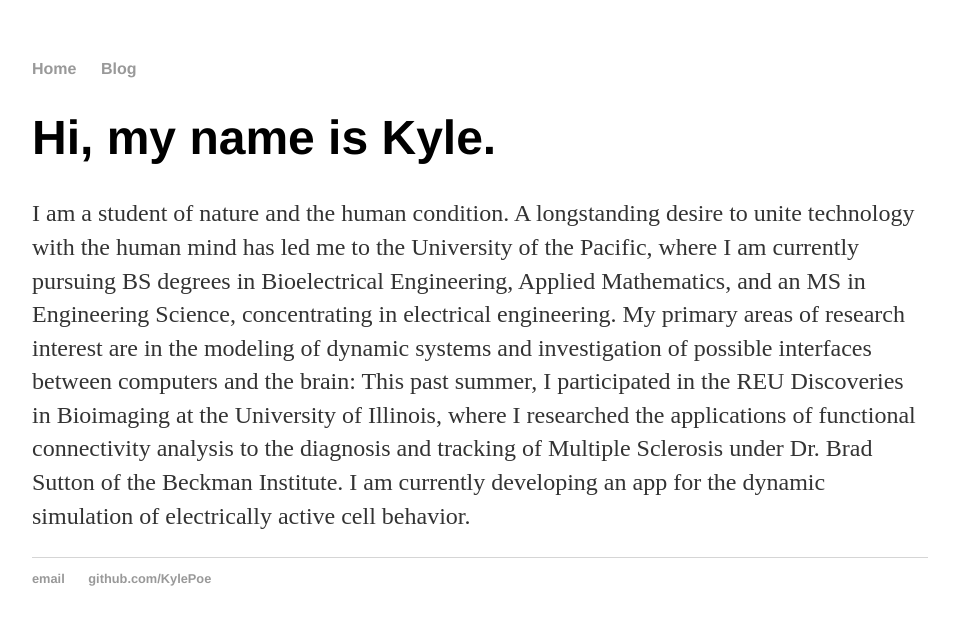
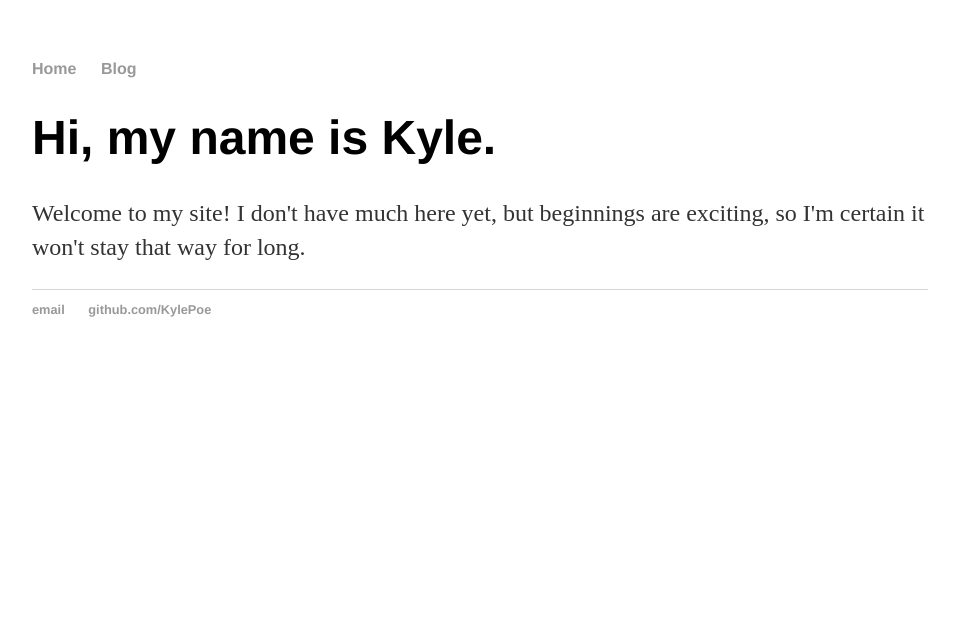
Before and after one commit to KylePoe/kylepoe.info, a Jekyll site: the page built from index.html, in a window 1280 px wide. Shown: the top 625 px of the page, without its empty margins (160-1116 px from the left). Built offline with Jekyll 4.4.1, drawn with Linux system fonts in a browser that asks for light colours.

Commit message:
Update index.html

```diff
--- a/index.html
+++ b/index.html
@@ -4,18 +4,6 @@ title: Kyle Poe, Student
 ---
 <div class="blurb">
 	<h1>Hi, my name is Kyle.</h1>
-	<p>I am a student of nature and the human condition.
-		A longstanding desire to unite technology with the human mind
-		has led me to the University of the Pacific, where I am currently
-		pursuing BS degrees in Bioelectrical Engineering, Applied Mathematics,
-		and an MS in Engineering Science, concentrating in electrical engineering.
-		My primary areas of research interest are in the modeling of dynamic
-		systems and investigation of possible interfaces between computers and
-		the brain: This past summer, I participated in the REU Discoveries in
-		Bioimaging at the University of Illinois, where I researched the applications
-		of functional connectivity analysis to the diagnosis and tracking of Multiple
-		Sclerosis under Dr. Brad Sutton of the Beckman Institute. I am currently
-		developing an app for the dynamic simulation of electrically active cell
-		behavior.
+	<p>Welcome to my site! I don't have much here yet, but beginnings are exciting, so I'm certain it won't stay that way for long.
 	</p>
 </div><!-- /.blurb -->
```
